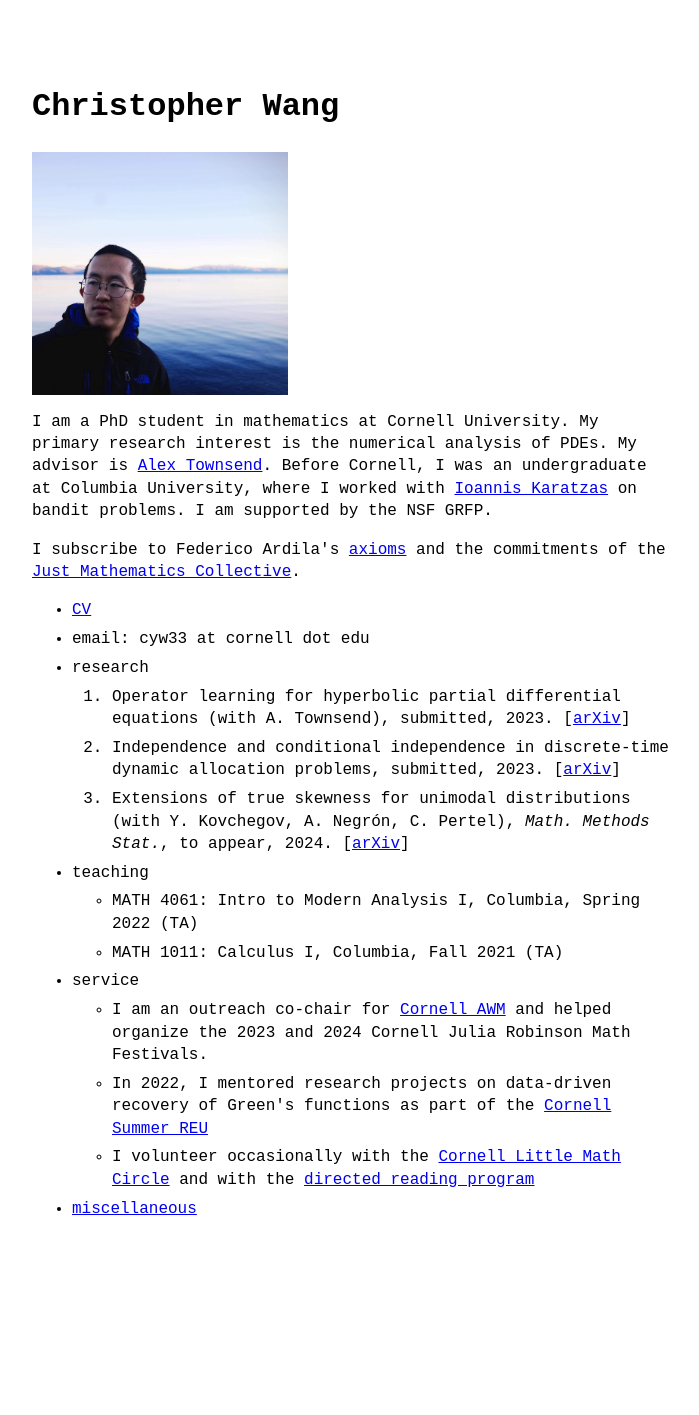
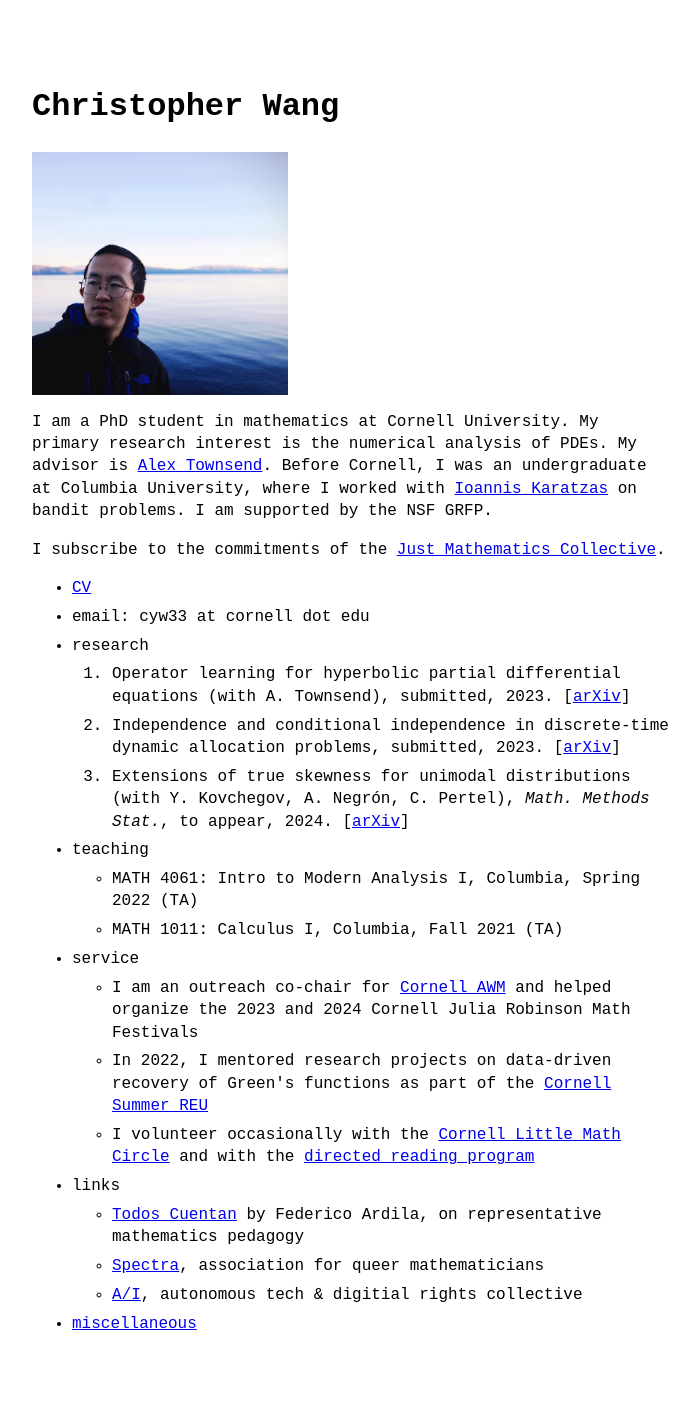
Before and after one commit to chriswang030/chriswang030.github.io, a Jekyll site: the page built from index.md, in a window 1280 px wide. Shown: the whole page, without its empty margins (288-987 px from the left). Built offline with Jekyll 4.4.1, drawn with Linux system fonts in a browser that asks for light colours; before the commit the page ends 1300 px from its top, so only the background shows below that.

Commit message:
Links update

```diff
--- a/_data/menu.yml
+++ b/_data/menu.yml
@@ -20,9 +20,15 @@ entries:
 
   - title: service
     entries:
-      - title: "I am an outreach co-chair for <a href='https://pi.math.cornell.edu/~awm/index.html'>Cornell AWM</a> and helped organize the 2023 and 2024 Cornell Julia Robinson Math Festivals."
+      - title: "I am an outreach co-chair for <a href='https://pi.math.cornell.edu/~awm/index.html'>Cornell AWM</a> and helped organize the 2023 and 2024 Cornell Julia Robinson Math Festivals"
       - title: "In 2022, I mentored research projects on data-driven recovery of Green's functions as part of the <a href='https://math.cornell.edu/history-reu-and-spur-summer-program-undergraduate-research-programs'>Cornell Summer REU</a>"
       - title: "I volunteer occasionally with the <a href='https://pi.math.cornell.edu/~zakh/little/'>Cornell Little Math Circle</a> and with the <a href='https://sites.google.com/cornell.edu/cornell-drp'>directed reading program</a>"
 
+  - title: links
+    entries:
+      - title: "<a href='https://www.ams.org/publications/journals/notices/201610/rnoti-p1164.pdf'>Todos Cuentan</a> by Federico Ardila, on representative mathematics pedagogy"
+      - title: "<a href='https://lgbtmath.org'>Spectra</a>, association for queer mathematicians"
+      - title: "<a href='https://inventati.org'>A/I</a>, autonomous tech & digitial rights collective"
+
   - title: miscellaneous
     url: misc
--- a/_layouts/home.html
+++ b/_layouts/home.html
@@ -19,7 +19,7 @@ layout: default
     problems. I am supported by the NSF GRFP.
   </p>
   <p>
-    I subscribe to Federico Ardila's <a href='https://fardila.com/'>axioms</a> and
+    I subscribe to
     the commitments of the <a href='https://www.justmathematicscollective.net/'>
     Just Mathematics Collective</a>.
   </p>
```
